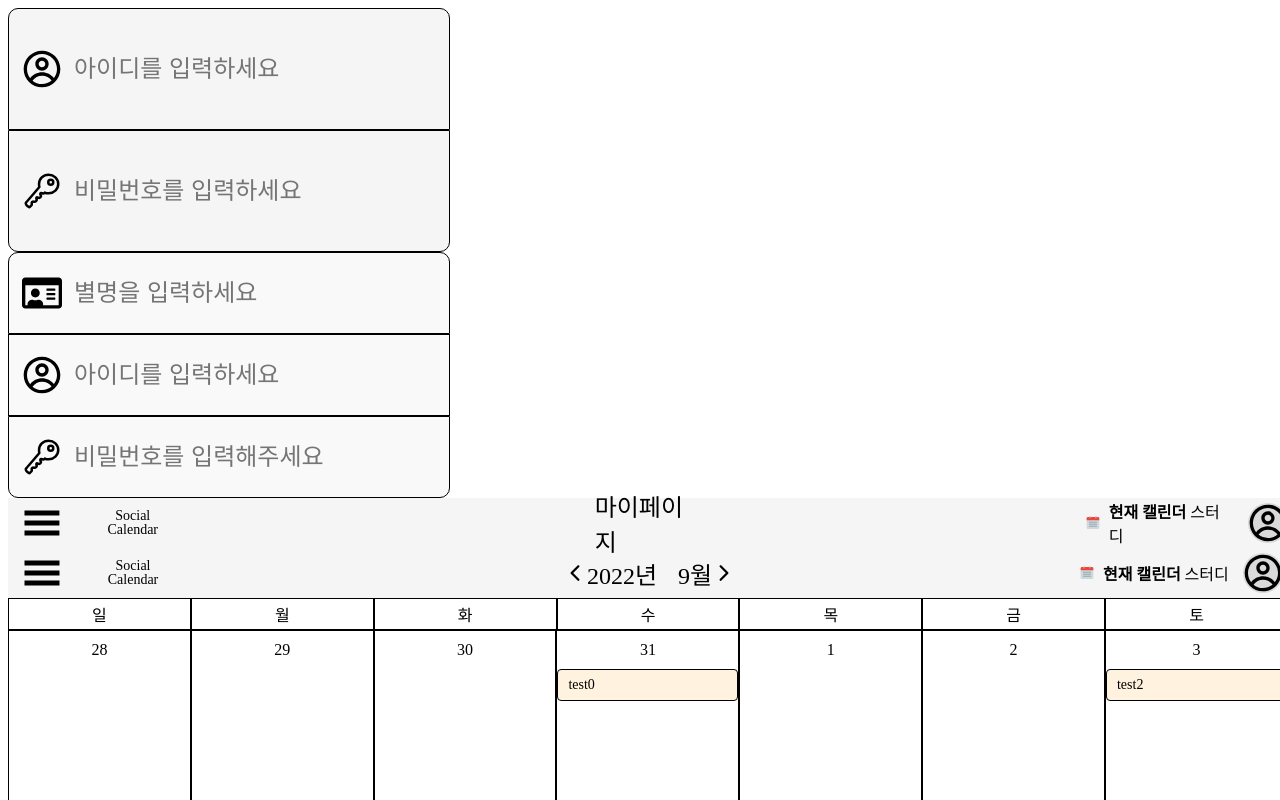
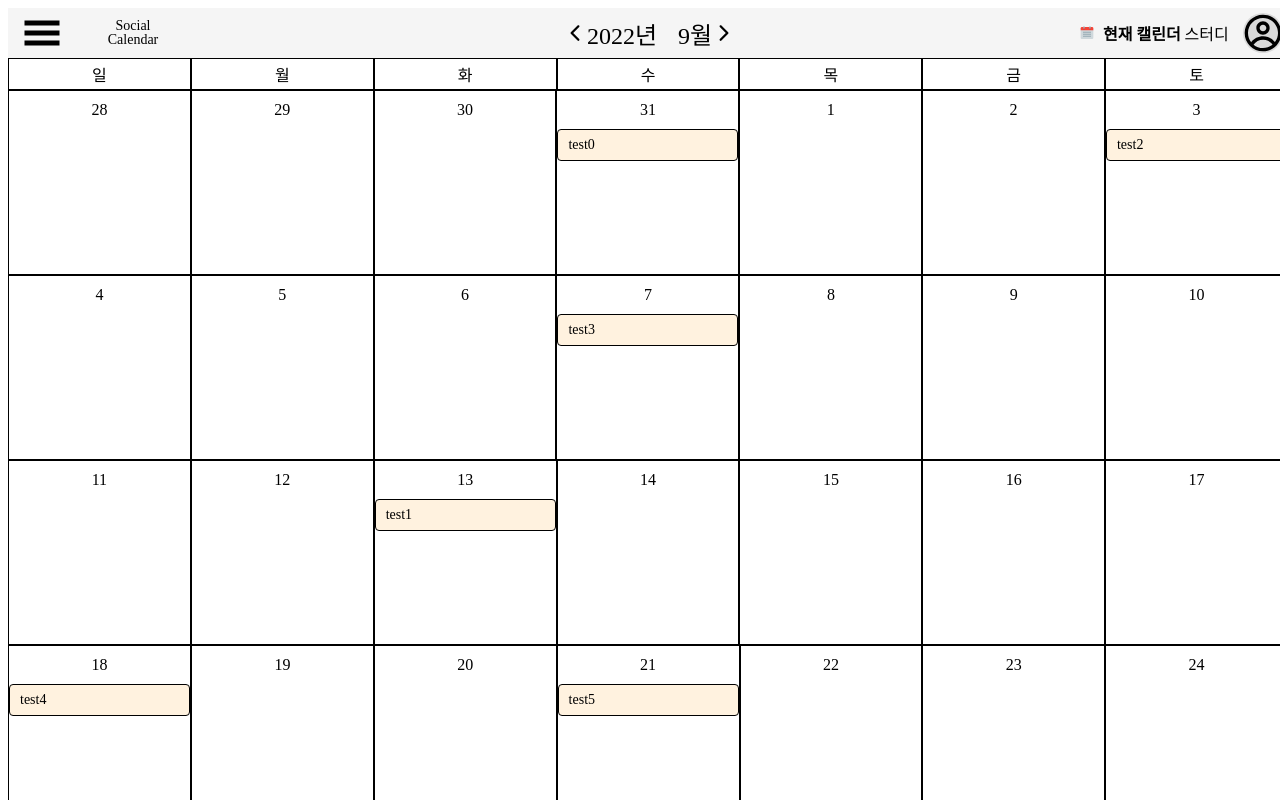
Before and after one commit to codestates-seb/seb39_main_043, a React (Create React App) app in the folder client/: page / in a window 1280 px wide. Shown: the top 800 px of the page. Built offline with nearby package versions, Linux system fonts and the light colour scheme.

Commit message:
front/chore : Calendar, MainPageNavigation 컴포넌트만 랜더링 되도록 수정

```diff
--- a/client/src/App.js
+++ b/client/src/App.js
@@ -3,15 +3,17 @@ import LoginForm from './components/molecules/LoginForm';
 import MyPageNavigation from './components/molecules/MyPageNavigation';
 import MainPageNavigation from './components/molecules/MainPageNavigation';
 import Calendar from './components/molecules/Calendar';
+import CreateEventModal from './components/molecules/CreateEventModal';
 
 function App() {
   return (
     <>
-      <LoginForm />
-      <JoinForm />
-      <MyPageNavigation />
-      <MainPageNavigation year={2022} month={9} />
+      {/* <LoginForm /> */}
+      {/* <JoinForm /> */}
+      {/* <MyPageNavigation /> */}
+      <MainPageNavigation />
       <Calendar />
+      {/* <CreateEventModal></CreateEventModal> */}
     </>
   );
 }
```
